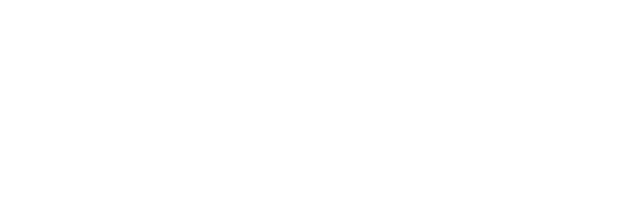
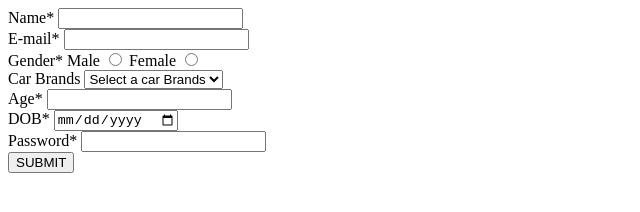
Before and after one commit to acciojob/signup-form-car-adityagurav40, a website: page main.html in a window 1280 px wide. Shown: the whole page, without its empty margins (0-640 px from the left). Drawn offline with Linux system fonts and the light colour scheme.

Commit message:
created a submission

```diff
--- a/main.html
+++ b/main.html
@@ -10,7 +10,45 @@
 	<!-- the entire body must be written by student -->
     <script type="text/javascript" src="./script.js">
 </script>
-
+  <form method="post">
+<div>
+    <label for="name">Name*</label>
+    <input id="name" type="text" required>
+</div>
+<div>
+    <label for="email">E-mail*</label>
+    <input id="email" type="email" required>
+</div>
+<div>
+    <label>Gender*</label>
+    <label for="male">Male</label>
+    <input id="male" type="radio" name="gender" value="Male" required>
+    <label for="female">Female</label>
+    <input id="female" type="radio" name="gender" value="Female" required>
+</div>
+<div>
+    <label for="cars">Car Brands</label>
+    <select name="" id="cars">
+        <option value="select">Select a car Brands</option>
+        <option value="BMW">BMW</option>
+        <option value="Audi">Audi</option>
+        <option value="Mercedez">Mercedez</option>
+    </select>
+</div>
+<div>
+    <label for="age">Age*</label>
+    <input id="number" type="number" required>
+</div>
+<div>
+    <label for="dob">DOB*</label>
+    <input id="date" type="date" required>
+</div>
+<div>
+    <label for="password">Password*</label>
+    <input id="password" type="password" required>
+</div>
+<button type="submit">SUBMIT</button>
+    </form>
 </body>
 
 </html>
```
